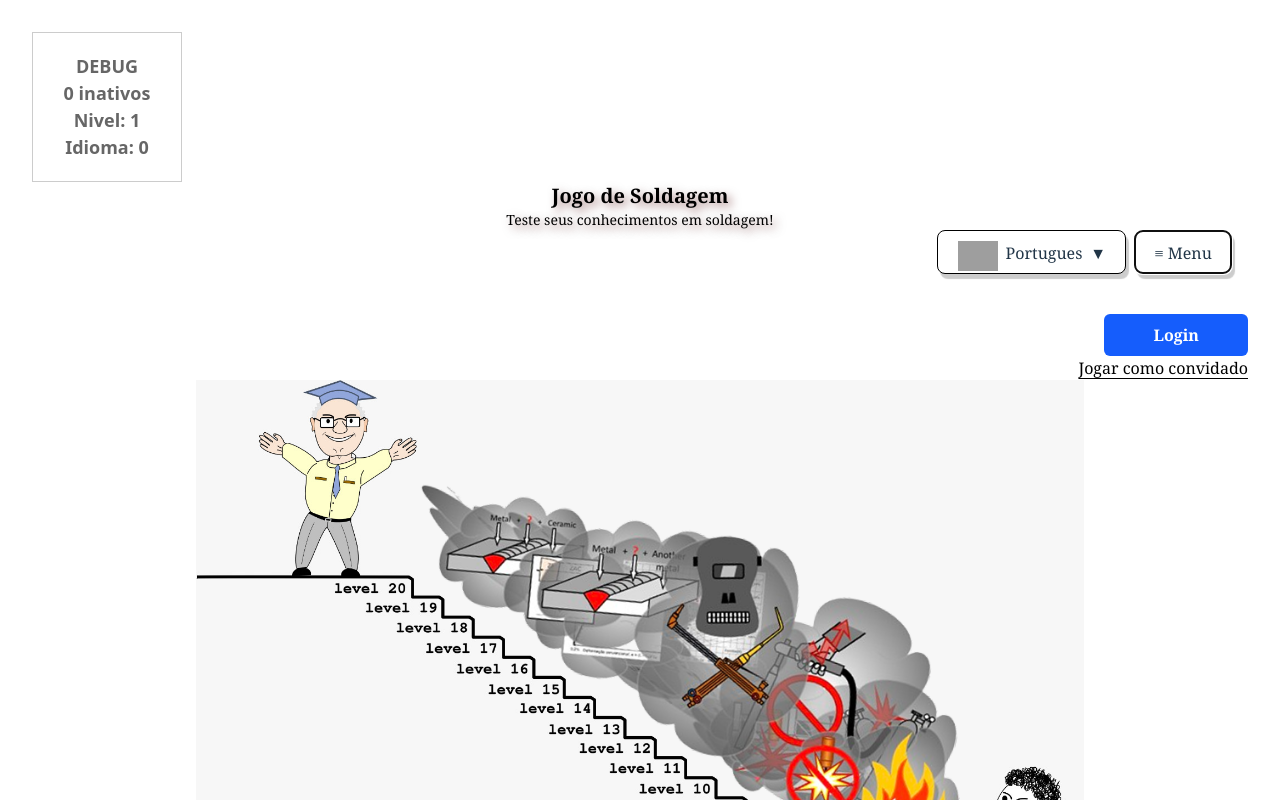
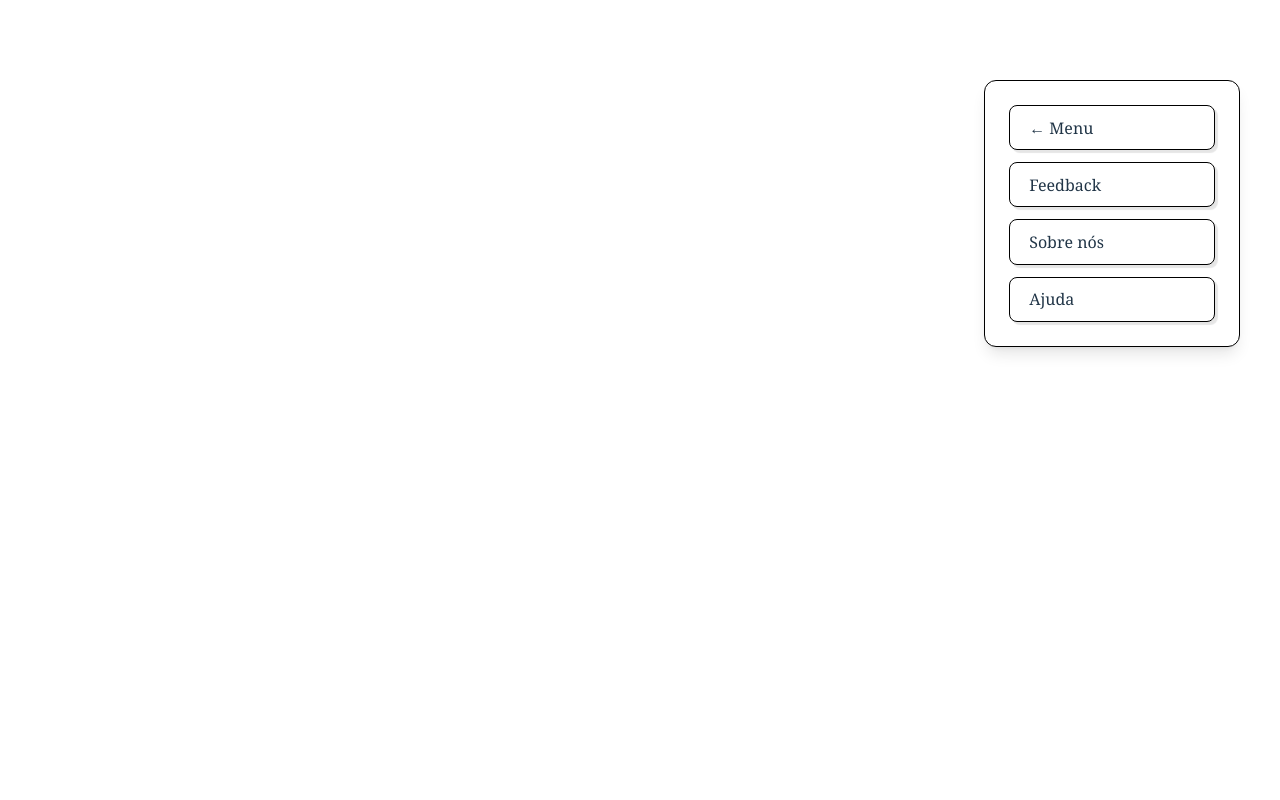
Before and after one commit to Costantin7/WeldingGame, a React (Vite) app in the folder Frontend/: page / in a window 1280 px wide. Both pictures are taken after a click on the button "≡ Menu". Shown: the top 800 px of the page. Built offline with nearby package versions, Linux system fonts and the light colour scheme; grey boxes are pictures that could not be loaded.

Commit message:
botão de menu

```diff
--- a/Frontend/src/components/home/Botaoidioma.jsx
+++ b/Frontend/src/components/home/Botaoidioma.jsx
@@ -15,7 +15,7 @@ function BotaoIdioma(props) {
     <div className="font-serif  flex">
       <button
         onClick={changeLang}
-        className=" h-11 shadow shadow-[3px_5px_1px_rgba(0,0,0,0.2)] !border !border-black !bg-white flex p-4 ml-auto mb-10 space-x-3"
+        className=" h-11 shadow shadow-[3px_3px_1px_rgba(0,0,0,0.1)] !border !border-black !bg-white flex p-4 ml-auto mb-10 space-x-3"
       >
         {props.langprops == 0 && (
           <div className="flex gap-2">
--- a/Frontend/src/components/home/Botaomenu.jsx
+++ b/Frontend/src/components/home/Botaomenu.jsx
@@ -1,11 +1,53 @@
-function Botaomenu(){
-    return (
+import { useState } from "react";
+
+function Botaomenu() {
+  const [ativo, setAtivo] = useState(false);
+
+  return (
+    <div>
+      {!ativo ? (
         <div className="font-serif">
-            <button className="h-11 shadow shadow-[3px_5px_1px_rgba(0,0,0,0.2)] !border !border-black !bg-white flex p-4 ml-auto mb-10">
-                <p> ≡ Menu </p>
+          <button
+            onClick={() => setAtivo(true)}
+            className="shadow shadow-[3px_3px_1px_rgba(0,0,0,0.1)] h-11 px-6 shadow-md !border !border-black !bg-white rounded-lg flex items-center ml-auto mb-10 hover:bg-gray-100 transition-all"
+          >
+            <p className="text-lg">≡ Menu</p>
+          </button>
+        </div>
+      ) : (
+        <div>
+          <div className="fixed inset-0 backdrop-blur-sm z-40 !bg-white"></div>
+
+          <div className="fixed top-20 right-10 z-50 bg-white border border-black rounded-xl shadow-lg p-6 space-y-3 w-64 font-serif">
+            <button
+              onClick={() => setAtivo(false)}
+              className="!border !border-black shadow shadow-[3px_3px_1px_rgba(0,0,0,0.1)] !bg-white w-full py-2 px-4 text-left hover:bg-gray-100 rounded transition-all"
+            >
+              ← Menu
             </button>
+            <button
+              onClick={() => setAtivo(false)}
+              className="!border !border-black shadow shadow-[3px_3px_1px_rgba(0,0,0,0.1)] !bg-white w-full py-2 px-4 text-left hover:bg-gray-100 rounded transition-all"
+            >
+              Feedback
+            </button>
+            <button
+              onClick={() => setAtivo(false)}
+              className="!border !border-black shadow shadow-[3px_3px_1px_rgba(0,0,0,0.1)] !bg-white w-full py-2 px-4 text-left hover:bg-gray-100 rounded transition-all"
+            >
+              Sobre nós
+            </button>
+            <button
+              onClick={() => setAtivo(false)}
+              className="!border !border-black shadow shadow-[3px_3px_1px_rgba(0,0,0,0.1)] !bg-white w-full py-2 px-4 text-left hover:bg-gray-100 rounded transition-all"
+            >
+              Ajuda
+            </button>
+          </div>
         </div>
-    );
+      )}
+    </div>
+  );
 }
 
-export default Botaomenu
+export default Botaomenu;
--- a/Frontend/src/paginas/gamelogadoP.jsx
+++ b/Frontend/src/paginas/gamelogadoP.jsx
@@ -14,7 +14,7 @@ import Gametype from "../components/config convidado/Gametypes";
 import Gamemodes from "../components/config convidado/Gamemodes";
 import Rank from "../components/config login/rank";
 function Game_logado_P() {
-  return <div>jogo logado</div>;
+  return <div>Em desenvolvimento...</div>;
 }
 
 export default Game_logado_P;
```
Also changed, not shown: Frontend/src/components/home/Tittle.jsx (+6 -4 lines).
